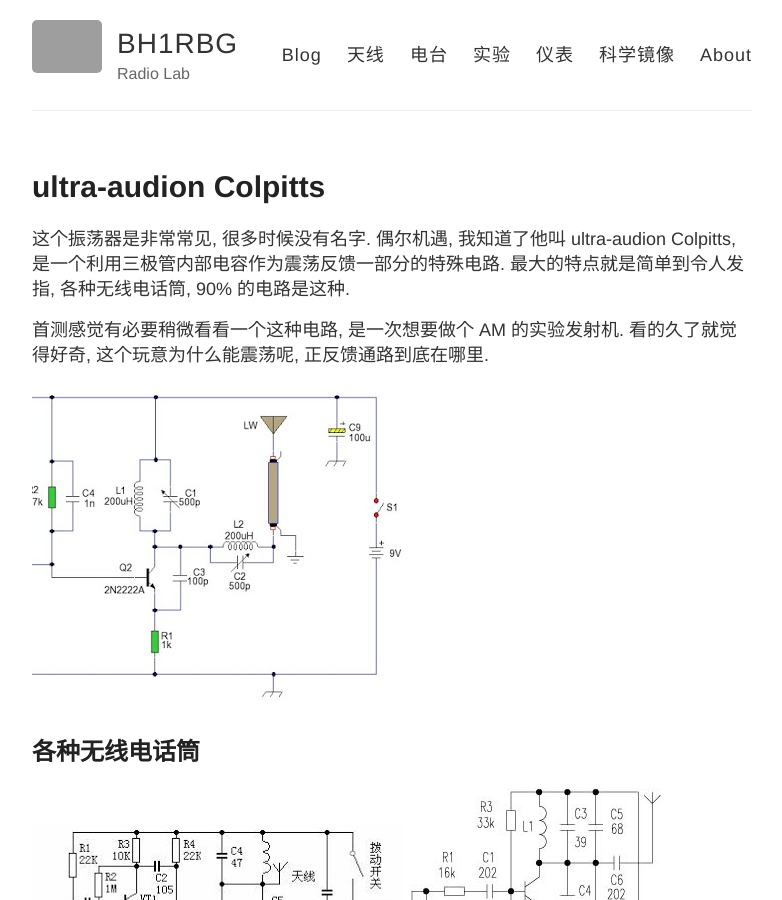
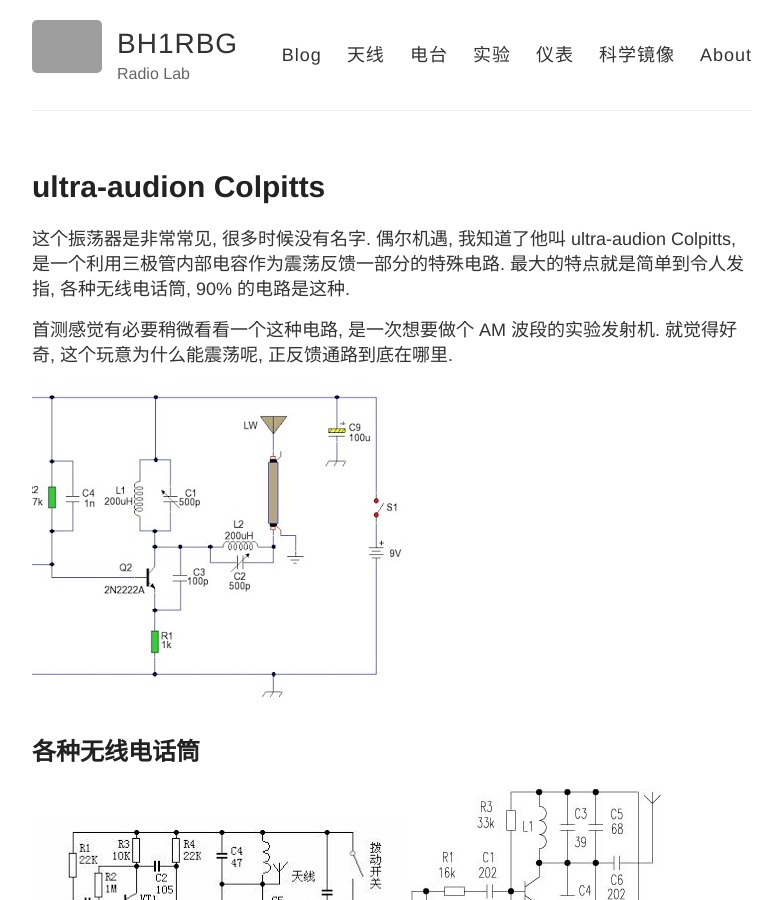
Before and after one commit to bh1rbg/bh1rbg.github.io, a Jekyll site: the page built from _posts/2012-5-21-ultra-audion-oscillator.md, in a window 1280 px wide and 900 px high. Shown: the whole window, without its empty margins (248-1030 px from the left). Built offline with Jekyll 4.4.1, drawn with Linux system fonts in a browser that asks for light colours; grey boxes are pictures that could not be loaded.

Commit message:
Update 2012-5-21-ultra-audion-oscillator.md

```diff
--- a/_posts/2012-5-21-ultra-audion-oscillator.md
+++ b/_posts/2012-5-21-ultra-audion-oscillator.md
@@ -3,11 +3,12 @@
 title: "ultra-audion Colpitts"
 ---
 
-这个振荡器是非常常见, 很多时候没有名字. 偶尔机遇, 我知道了他叫  ultra-audion Colpitts, 是一个利用三极管内部电容作为震荡反馈一部分的特殊电路. 最大的特点就是简单到令人发指, 各种无线电话筒, 90% 的电路是这种.
+这个振荡器是非常常见, 很多时候没有名字. 偶尔机遇, 我知道了他叫 ultra-audion Colpitts, 是一个利用三极管内部电容作为震荡反馈一部分的特殊电路. 最大的特点就是简单到令人发指, 各种无线电话筒, 90% 的电路是这种.
 
-首测感觉有必要稍微看看一个这种电路, 是一次想要做个 AM 的实验发射机. 看的久了就觉得好奇, 这个玩意为什么能震荡呢, 正反馈通路到底在哪里.
+首测感觉有必要稍微看看一个这种电路, 是一次想要做个 AM 波段的实验发射机. 就觉得好奇, 这个玩意为什么能震荡呢, 正反馈通路到底在哪里.
 
 ![]({{site.baseurl}}/images/ultra-audion-transmiter.jpg)
+
 
 ## 各种无线电话筒
 
```
